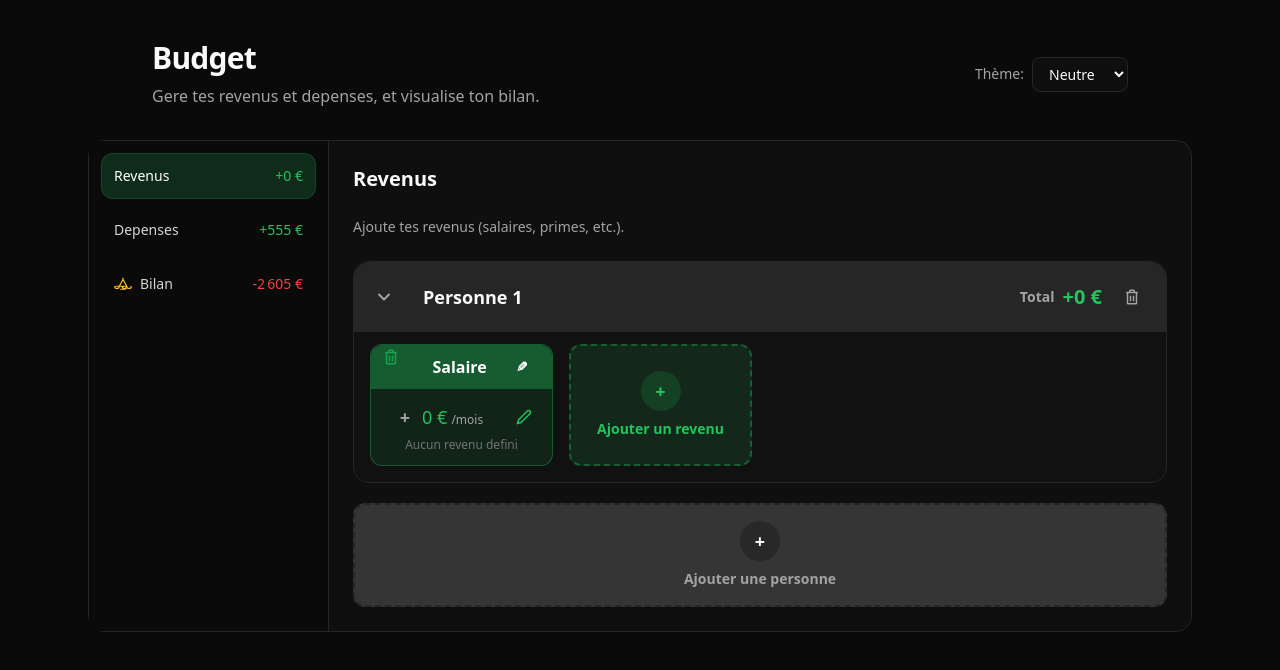
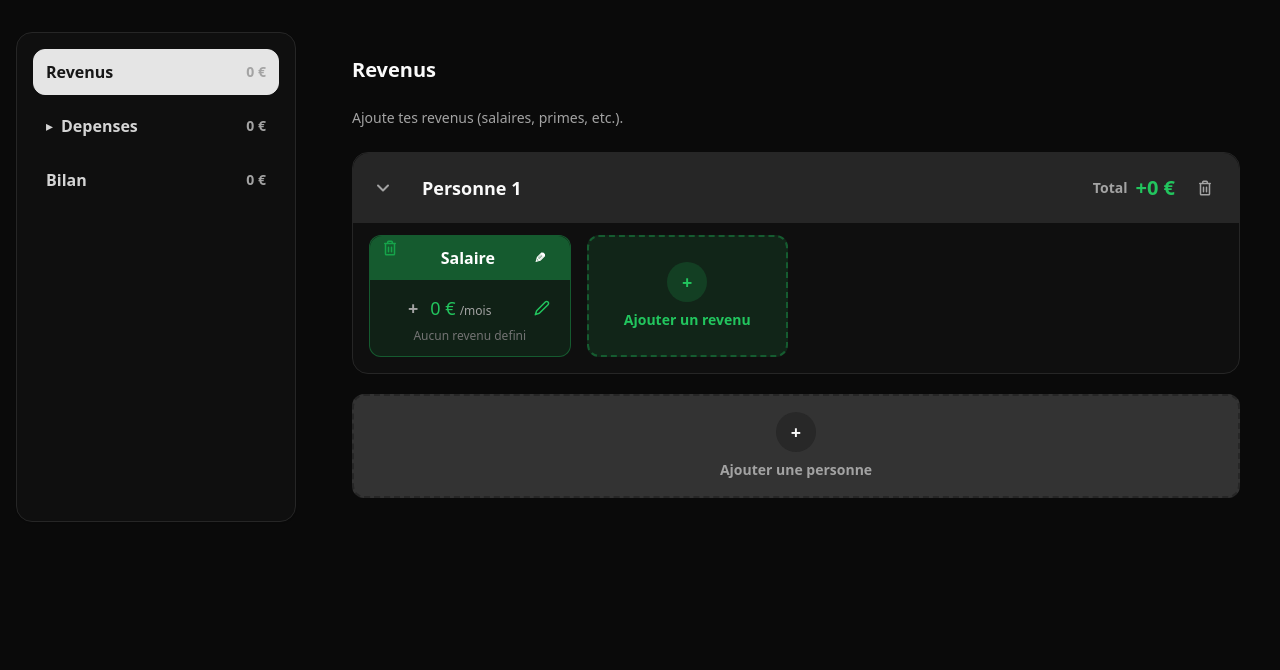
Before and after one commit to Samuel-BAHIA/Budget-FullStack, a Next.js app in the folder apps/frontend/: page / in a window 1280 px wide. Shown: the top 670 px of the page. Built offline with nearby package versions, Linux system fonts and the light colour scheme.

Commit message:
Auto-commit (new-design): 2026-01-07 14:29:18

```diff
--- a/apps/frontend/app/MainTabs.tsx
+++ b/apps/frontend/app/MainTabs.tsx
@@ -1,258 +1,294 @@
 "use client";
 
-import { useState } from "react";
+import React, { useMemo, useState } from "react";
 import { RevenusTab } from "./tabs/RevenusTab";
+import { DepensesVariablesTab } from "./tabs/DepensesVariablesTab";
 import { DepensesFixesTab } from "./tabs/DepensesFixesTab";
-import { DepensesVariablesTab } from "./tabs/DepensesVariablesTab";
+import { AppartementsTab } from "./tabs/AppartementsTab";
 import { BilanTab } from "./tabs/BilanTab";
-import { AppartementsTab } from "./tabs/AppartementsTab";
-import { ThemeSelector } from "./components/ThemeSelector";
 import { useBudget } from "./contexts/BudgetContext";
 
-const BalanceIcon = ({ color = "#fbbf24" }: { color?: string }) => (
-  <svg width="18" height="18" viewBox="0 0 24 24" fill="none" xmlns="http://www.w3.org/2000/svg">
-    <path
-      d="M12 4v2m0 0 5 9m-5-9-5 9m10 0H7m10 0a3 3 0 1 0 6 0m-6 0a3 3 0 1 1-6 0m-4 0a3 3 0 1 1-6 0m6 0H3m9 0v4m-3 0h6"
-      stroke={color}
-      strokeWidth="1.6"
-      strokeLinecap="round"
-      strokeLinejoin="round"
-    />
-  </svg>
-);
+type MainTabId = "revenus" | "depenses" | "bilan";
+type DepenseTab = "variables" | "fixes" | "appartements";
+type VariableSection = "quotidien" | "voitures" | "autres";
+type FixeSection = "abonnements" | "voiture" | "autres";
 
-type TabId = "revenus" | "depenses" | "bilan";
-type DepenseSubId = "variables" | "fixes" | "appartements";
+type NavButtonProps = {
+  label: string;
+  active?: boolean;
+  onClick: () => void;
+  total?: number;
+  caret?: "open" | "closed";
+  level?: number;
+  muted?: boolean;
+};
 
-const tabs: { id: TabId; label: string }[] = [
-  { id: "revenus", label: "Revenus" },
-  { id: "depenses", label: "Depenses" },
-  { id: "bilan", label: "Bilan" },
-];
+const formatMontant = (value: number) => {
+  const sign = value > 0 ? "+" : value < 0 ? "-" : "";
+  const abs = Math.abs(value).toLocaleString("fr-FR");
+  return `${sign}${abs} \u20ac`;
+};
 
-const depenseSubTabs: { id: DepenseSubId; label: string }[] = [
-  { id: "variables", label: "Depenses variables" },
-  { id: "fixes", label: "Depenses fixes" },
-  { id: "appartements", label: "Appartements" },
-];
-
-const formatMontant = (
-  value: number,
-  sign: "positive" | "negative" | "none" = "none"
-) => {
-  const formatted = `${value.toLocaleString("fr-FR")} \u20ac`;
-  if (sign === "positive") return `+${formatted}`;
-  if (sign === "negative") return `-${formatted}`;
-  return formatted;
+const amountColor = (value: number) => {
+  if (value > 0) return "#22c55e";
+  if (value < 0) return "#ef4444";
+  return "var(--theme-textSecondary)";
 };
 
 export function MainTabs() {
-  const [active, setActive] = useState<TabId>("revenus");
-  const [activeDepense, setActiveDepense] = useState<DepenseSubId>("variables");
   const { totals } = useBudget();
+  const [activeTab, setActiveTab] = useState<MainTabId>("revenus");
+  const [activeDepenseTab, setActiveDepenseTab] = useState<DepenseTab>("variables");
+  const [showDepensesChildren, setShowDepensesChildren] = useState(false);
+  const [showVariablesChildren, setShowVariablesChildren] = useState(false);
+  const [showFixesChildren, setShowFixesChildren] = useState(false);
+  const [activeVariableSection, setActiveVariableSection] = useState<VariableSection>("quotidien");
+  const [activeFixeSection, setActiveFixeSection] = useState<FixeSection>("abonnements");
 
-  const subTotal = (sub: DepenseSubId) =>
-    sub === "variables" ? totals.depensesVariables : sub === "fixes" ? totals.depensesFixes : totals.appartements;
+  const depensesTotal = useMemo(
+    () => totals.depensesFixes + totals.depensesVariables + Math.min(0, totals.appartements),
+    [totals]
+  );
+  const bilanTotal = useMemo(
+    () => totals.revenus + totals.appartements - totals.depensesFixes - totals.depensesVariables,
+    [totals]
+  );
 
+  const renderNavButton = ({
+    label,
+    active,
+    onClick,
+    total,
+    caret,
+    level = 0,
+    muted,
+  }: NavButtonProps) => {
+    const paddingLeft = 12 + level * 12;
     return (
-    <main
-      className="min-h-screen"
+      <button
+        type="button"
+        onClick={onClick}
+        className={`w-full rounded-xl border text-left transition flex items-center justify-between gap-3`}
         style={{
-        backgroundColor: "var(--theme-bg)",
-        color: "var(--theme-text)",
+          padding: "10px 12px",
+          paddingLeft,
+          backgroundColor: active ? "var(--theme-tabActiveBg)" : "transparent",
+          color: active
+            ? "var(--theme-tabActiveText)"
+            : muted
+            ? "var(--theme-textSecondary)"
+            : "var(--theme-tabInactiveText)",
+          borderColor: active ? "var(--theme-tabActiveBg)" : "transparent",
+          boxShadow: active ? "inset 0 0 0 1px var(--theme-tabActiveBg)" : "none",
         }}
       >
-      <div className="mx-auto max-w-5xl px-6 pt-10">
-        <div className="flex items-center justify-between">
-          <div>
-            <h1 className="text-3xl font-semibold tracking-tight">Budget</h1>
-            <p className="mt-2" style={{ color: "var(--theme-textSecondary)" }}>
-              Gere tes revenus et depenses, et visualise ton bilan.
-            </p>
-          </div>
-          <ThemeSelector />
-        </div>
-      </div>
-
-      <div className="mx-auto mt-8 max-w-6xl px-6 pb-10">
-        <div
-          className="rounded-2xl border shadow-sm backdrop-blur"
-          style={{
-            borderColor: "var(--theme-border)",
-            backgroundColor: "var(--theme-bgCard)",
-          }}
-        >
-          <div className="flex flex-col md:flex-row">
-            {/* Sidebar principal */}
-            <div
-              className="md:w-60 border-b md:border-b-0 md:border-r"
-              style={{ borderColor: "var(--theme-border)", backgroundColor: "var(--theme-bg)" }}
-            >
-              <div className="p-3 space-y-2" role="tablist" aria-label="Sections budget">
-                {tabs.map((t) => {
-                  const isActive = active === t.id;
-
-                  let total = 0;
-                  let totalColor = "var(--theme-tabInactiveText)";
-                  let bgHover = "var(--theme-tabHoverBg)";
-                  let activeBg = "var(--theme-tabActiveBg)";
-                  let activeText = "var(--theme-tabActiveText)";
-                  let inactiveText = "var(--theme-tabInactiveText)";
-                  let icon: React.ReactNode = null;
-                  let sign: "positive" | "negative" | "none" = "none";
-
-                  if (t.id === "revenus") {
-                    total = totals.revenus;
-                    totalColor = "var(--theme-success, #22c55e)";
-                    bgHover = "rgba(34,197,94,0.12)";
-                    activeBg = "rgba(34,197,94,0.18)";
-                    activeText = "#ffffff";
-                    inactiveText = "var(--theme-tabInactiveText)";
-                    sign = "positive";
-                  } else if (t.id === "depenses") {
-                    total = totals.depensesFixes + totals.depensesVariables + totals.appartements;
-                    const isPositive = total >= 0;
-                    totalColor = isPositive ? "var(--theme-success, #22c55e)" : "var(--theme-danger, #ef4444)";
-                    bgHover = isPositive ? "rgba(34,197,94,0.12)" : "rgba(239,68,68,0.12)";
-                    activeBg = isPositive ? "rgba(34,197,94,0.18)" : "rgba(239,68,68,0.18)";
-                    activeText = "#ffffff";
-                    sign = isPositive ? "positive" : "negative";
-                  } else if (t.id === "bilan") {
-                    total = totals.revenus - totals.depensesFixes - totals.depensesVariables + totals.appartements;
-                    const isPositive = total >= 0;
-                    totalColor = isPositive ? "var(--theme-success, #22c55e)" : "var(--theme-danger, #ef4444)";
-                    bgHover = isPositive ? "rgba(34,197,94,0.12)" : "rgba(239,68,68,0.12)";
-                    activeBg = isPositive ? "rgba(34,197,94,0.18)" : "rgba(239,68,68,0.18)";
-                    activeText = "#ffffff";
-                    inactiveText = "var(--theme-tabInactiveText)";
-                    sign = isPositive ? "positive" : "negative";
-                    icon = <BalanceIcon color="#fbbf24" />;
-                  }
-
-                  return (
-                    <button
-                      key={t.id}
-                      role="tab"
-                      aria-selected={isActive}
-                      onClick={() => setActive(t.id)}
-                      className="w-full text-left rounded-xl px-3 py-3 text-sm font-medium transition border"
-                      style={
-                        isActive
-                          ? {
-                              borderColor: activeBg,
-                              backgroundColor: activeBg,
-                              color: activeText,
-                            }
-                          : {
-                              borderColor: "transparent",
-                              backgroundColor: "transparent",
-                              color: inactiveText,
-                            }
-                      }
-                      onMouseEnter={(e) => {
-                        if (!isActive) {
-                          e.currentTarget.style.backgroundColor = bgHover;
-                          e.currentTarget.style.color = "var(--theme-text)";
-                        }
-                      }}
-                      onMouseLeave={(e) => {
-                        if (!isActive) {
-                          e.currentTarget.style.backgroundColor = "transparent";
-                          e.currentTarget.style.color = inactiveText;
-                        }
-                      }}
-                    >
-                      <div className="flex items-center justify-between">
-                        <div className="flex items-center gap-2">
-                          {icon && <span className="inline-flex align-middle">{icon}</span>}
-                          <span>{t.label}</span>
-                        </div>
-                        <span style={{ color: totalColor }}>{formatMontant(Math.abs(total), sign)}</span>
-                      </div>
-                    </button>
-                  );
-                })}
-              </div>
-            </div>
-
-            {/* Contenu principal */}
-            <div className="flex-1 p-6 space-y-4">
-              <div hidden={active !== "revenus"} aria-hidden={active !== "revenus"}>
-                <RevenusTab />
-              </div>
-
-              <div hidden={active !== "depenses"} aria-hidden={active !== "depenses"} className="space-y-4">
-                <div
-                  className="flex gap-3 flex-wrap md:flex-nowrap overflow-x-auto pb-1 px-2 py-2 rounded-xl"
-                  style={{ backgroundColor: "var(--theme-bgCard)" }}
-                >
-                  {depenseSubTabs.map((sub) => {
-                    const isSubActive = activeDepense === sub.id;
-                    const isAppart = sub.id === "appartements";
-                    const isPositive = sub.id === "appartements" ? totals.appartements >= 0 : false;
-                    const color =
-                      sub.id === "variables" || sub.id === "fixes"
-                        ? "var(--theme-danger, #ef4444)"
-                        : isPositive
-                        ? "var(--theme-success, #22c55e)"
-                        : "var(--theme-danger, #ef4444)";
-
-                    const amount = subTotal(sub.id);
-
-                    return (
-                      <button
-                        key={sub.id}
-                        onClick={() => setActiveDepense(sub.id)}
-                        className="relative rounded-2xl px-4 py-3 text-xs sm:text-sm whitespace-nowrap shadow-sm transition"
-                        style={{
-                          backgroundColor: isSubActive ? `${color}22` : "var(--theme-bgCard)",
-                          color: isSubActive ? color : "var(--theme-text)",
-                          minWidth: "180px",
-                        }}
-                      >
-                        <div className="flex items-center gap-2">
-                          <span
-                            className="inline-flex h-7 w-7 items-center justify-center rounded-full text-xs font-bold"
-                            style={{ backgroundColor: `${color}22`, color }}
-                          >
-                            {sub.id === "variables" ? "V" : sub.id === "fixes" ? "F" : "A"}
+        <span className="flex items-center gap-2">
+          {caret && (
+            <span className="text-sm" aria-hidden>
+              {caret === "open" ? "\u25be" : "\u25b8"}
             </span>
-                          <div className="flex flex-col items-start">
-                            <span className="text-sm font-semibold">{sub.label}</span>
-                            <span className="text-[11px]" style={{ color }}>
-                              {formatMontant(Math.abs(amount), sub.id === "appartements" ? (isPositive ? "positive" : "negative") : "negative")}
+          )}
+          <span className="font-semibold">{label}</span>
         </span>
-                          </div>
-                        </div>
-                        {isSubActive && (
-                          <span
-                            className="absolute bottom-0 left-0 right-0 h-1 rounded-b-2xl"
-                            style={{ backgroundColor: color, opacity: 0.65 }}
-                          />
+        {typeof total === "number" && (
+          <span className="text-sm font-semibold" style={{ color: amountColor(total) }}>
+            {formatMontant(total)}
+          </span>
         )}
       </button>
     );
+  };
+
+  const handleMainTabClick = (tab: MainTabId) => {
+    if (tab === "depenses") {
+      if (activeTab === "depenses") {
+        const next = !showDepensesChildren;
+        setShowDepensesChildren(next);
+        if (!next) {
+          setShowVariablesChildren(false);
+          setShowFixesChildren(false);
+        }
+      } else {
+        setActiveTab("depenses");
+        setShowDepensesChildren(true);
+        setShowVariablesChildren(true);
+        setActiveDepenseTab("variables");
+      }
+    } else {
+      setActiveTab(tab);
+      setShowDepensesChildren(false);
+      setShowVariablesChildren(false);
+      setShowFixesChildren(false);
+    }
+  };
+
+  const handleDepenseTabClick = (tab: DepenseTab) => {
+    setActiveTab("depenses");
+    setActiveDepenseTab(tab);
+    setShowDepensesChildren(true);
+
+    if (tab === "variables") {
+      setShowVariablesChildren((prev) => (activeDepenseTab === "variables" ? !prev : true));
+      setShowFixesChildren(false);
+    } else if (tab === "fixes") {
+      setShowFixesChildren((prev) => (activeDepenseTab === "fixes" ? !prev : true));
+      setShowVariablesChildren(false);
+    } else {
+      setShowVariablesChildren(false);
+      setShowFixesChildren(false);
+    }
+  };
+
+  const handleVariableChildClick = (section: VariableSection) => {
+    setActiveTab("depenses");
+    setActiveDepenseTab("variables");
+    setShowDepensesChildren(true);
+    setShowVariablesChildren(true);
+    setShowFixesChildren(false);
+    setActiveVariableSection(section);
+  };
+
+  const handleFixeChildClick = (section: FixeSection) => {
+    setActiveTab("depenses");
+    setActiveDepenseTab("fixes");
+    setShowDepensesChildren(true);
+    setShowFixesChildren(true);
+    setShowVariablesChildren(false);
+    setActiveFixeSection(section);
+  };
+
+  const renderContent = () => {
+    if (activeTab === "revenus") return <RevenusTab />;
+    if (activeTab === "bilan") return <BilanTab />;
+    if (activeDepenseTab === "variables")
+      return <DepensesVariablesTab activeSection={activeVariableSection} />;
+    if (activeDepenseTab === "fixes")
+      return <DepensesFixesTab activeSection={activeFixeSection} />;
+    return <AppartementsTab />;
+  };
+
+  return (
+    <div className="min-h-screen bg-[var(--theme-bg)] text-[var(--theme-text)]">
+      <div className="mx-auto max-w-7xl px-4 py-6 lg:py-8">
+        <div className="grid gap-6 lg:grid-cols-[280px,1fr] lg:gap-8">
+          <aside
+            className="rounded-2xl border shadow-sm"
+            style={{ backgroundColor: "var(--theme-bgCard)", borderColor: "var(--theme-border)" }}
+          >
+            <div className="p-3 lg:p-4 flex flex-col gap-2">
+              {renderNavButton({
+                label: "Revenus",
+                active: activeTab === "revenus",
+                onClick: () => handleMainTabClick("revenus"),
+                total: totals.revenus,
+              })}
+
+              <div className="flex flex-col gap-1">
+                {renderNavButton({
+                  label: "Depenses",
+                  active: activeTab === "depenses",
+                  onClick: () => handleMainTabClick("depenses"),
+                  total: depensesTotal,
+                  caret: showDepensesChildren ? "open" : "closed",
+                })}
+
+                {activeTab === "depenses" && showDepensesChildren && (
+                  <div className="ml-1 border-l pl-3 space-y-1" style={{ borderColor: "var(--theme-border)" }}>
+                    {renderNavButton({
+                      label: "Variables",
+                      active: activeDepenseTab === "variables",
+                      onClick: () => handleDepenseTabClick("variables"),
+                      total: totals.depensesVariables,
+                      caret: showVariablesChildren ? "open" : "closed",
+                      level: 1,
+                    })}
+
+                    {showVariablesChildren && (
+                      <div className="ml-3 border-l pl-3 space-y-1" style={{ borderColor: "var(--theme-border)" }}>
+                        {renderNavButton({
+                          label: "Quotidien",
+                          active: activeDepenseTab === "variables" && activeVariableSection === "quotidien",
+                          onClick: () => handleVariableChildClick("quotidien"),
+                          level: 2,
+                          muted: true,
+                        })}
+                        {renderNavButton({
+                          label: "Voiture",
+                          active: activeDepenseTab === "variables" && activeVariableSection === "voitures",
+                          onClick: () => handleVariableChildClick("voitures"),
+                          level: 2,
+                          muted: true,
+                        })}
+                        {renderNavButton({
+                          label: "Autres",
+                          active: activeDepenseTab === "variables" && activeVariableSection === "autres",
+                          onClick: () => handleVariableChildClick("autres"),
+                          level: 2,
+                          muted: true,
                         })}
                       </div>
+                    )}
 
-                <div hidden={activeDepense !== "variables"} aria-hidden={activeDepense !== "variables"}>
-                  <DepensesVariablesTab />
+                    {renderNavButton({
+                      label: "Fixes",
+                      active: activeDepenseTab === "fixes",
+                      onClick: () => handleDepenseTabClick("fixes"),
+                      total: totals.depensesFixes,
+                      caret: showFixesChildren ? "open" : "closed",
+                      level: 1,
+                    })}
+
+                    {showFixesChildren && (
+                      <div className="ml-3 border-l pl-3 space-y-1" style={{ borderColor: "var(--theme-border)" }}>
+                        {renderNavButton({
+                          label: "Abonnements",
+                          active: activeDepenseTab === "fixes" && activeFixeSection === "abonnements",
+                          onClick: () => handleFixeChildClick("abonnements"),
+                          level: 2,
+                          muted: true,
+                        })}
+                        {renderNavButton({
+                          label: "Voiture",
+                          active: activeDepenseTab === "fixes" && activeFixeSection === "voiture",
+                          onClick: () => handleFixeChildClick("voiture"),
+                          level: 2,
+                          muted: true,
+                        })}
+                        {renderNavButton({
+                          label: "Autres",
+                          active: activeDepenseTab === "fixes" && activeFixeSection === "autres",
+                          onClick: () => handleFixeChildClick("autres"),
+                          level: 2,
+                          muted: true,
+                        })}
                       </div>
-                <div hidden={activeDepense !== "fixes"} aria-hidden={activeDepense !== "fixes"}>
-                  <DepensesFixesTab />
+                    )}
+
+                    {renderNavButton({
+                      label: "Appartements",
+                      active: activeDepenseTab === "appartements",
+                      onClick: () => handleDepenseTabClick("appartements"),
+                      total: totals.appartements,
+                      level: 1,
+                    })}
                   </div>
-                <div hidden={activeDepense !== "appartements"} aria-hidden={activeDepense !== "appartements"}>
-                  <AppartementsTab />
-                </div>
+                )}
               </div>
 
-              <div hidden={active !== "bilan"} aria-hidden={active !== "bilan"}>
-                <BilanTab />
+              {renderNavButton({
+                label: "Bilan",
+                active: activeTab === "bilan",
+                onClick: () => handleMainTabClick("bilan"),
+                total: bilanTotal,
+              })}
+            </div>
+          </aside>
+
+          <main className="space-y-6 p-3 sm:p-4 md:p-6">
+            {renderContent()}
+          </main>
         </div>
       </div>
     </div>
-        </div>
-      </div>
-    </main>
   );
 }
```
Also changed, not shown: apps/frontend/app/tabs/DepensesFixesTab.tsx (+12 -4 lines), apps/frontend/app/tabs/DepensesVariablesTab.tsx (+14 -4 lines). Lines whose indentation alone changed are shown as unchanged.
